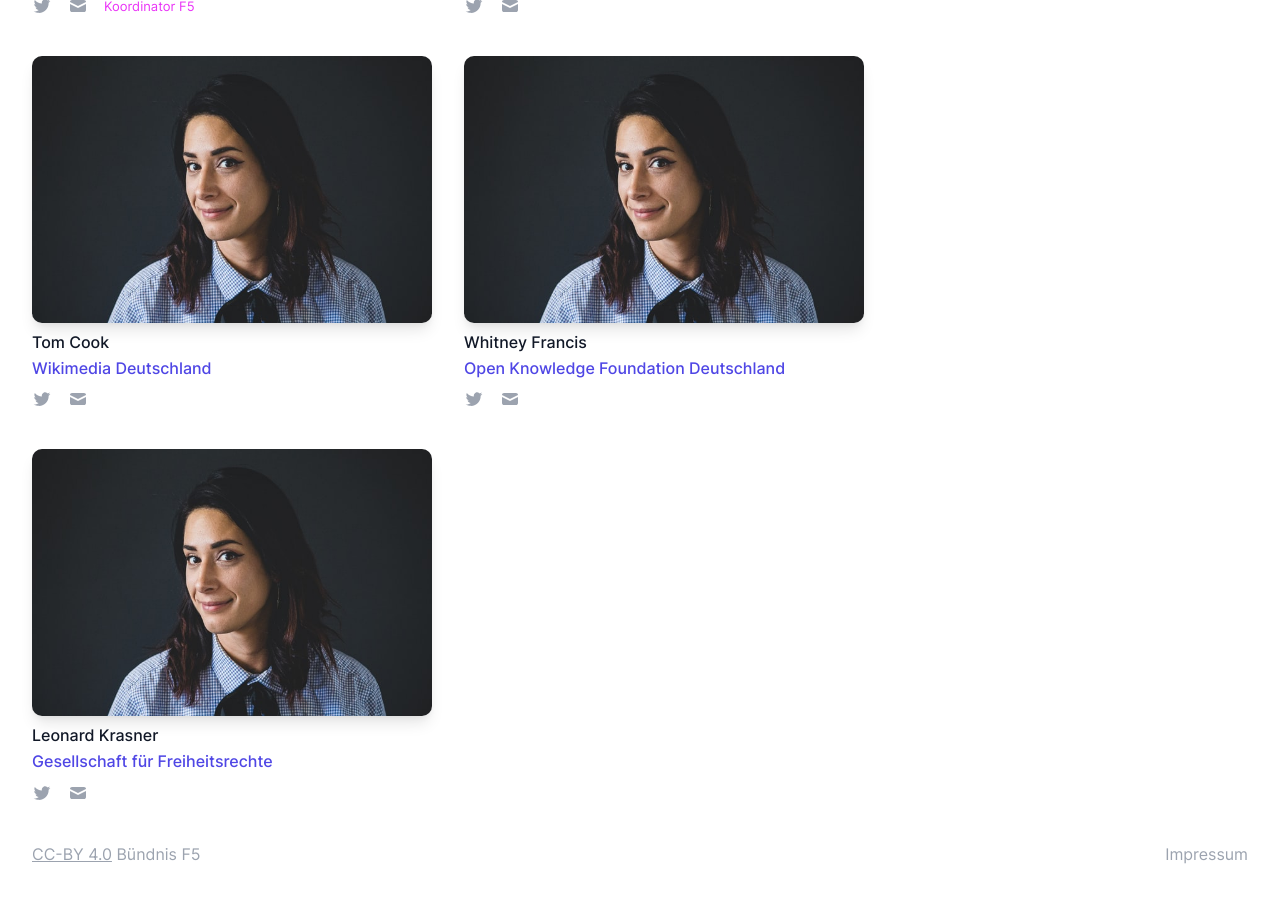
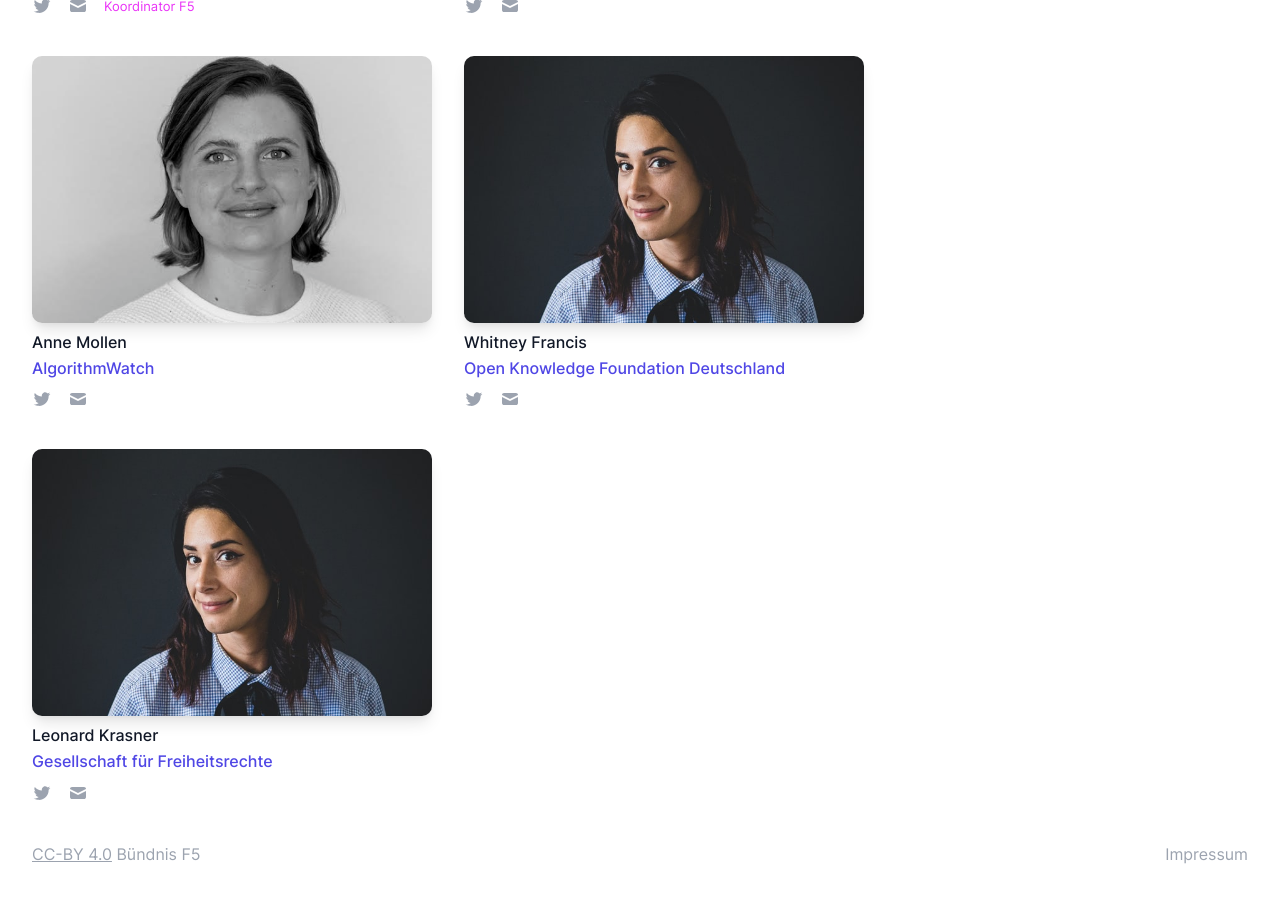
Before and after one commit to okfde/buendnis-f5, a Jekyll site: the page built from kontakt.html, in a window 1280 px wide and 900 px high, scrolled down 703 px. Built offline with Jekyll 4.4.1, drawn with Linux system fonts in a browser that asks for light colours.

Commit message:
Update kontakt.html

```diff
--- a/kontakt.html
+++ b/kontakt.html
@@ -32,13 +32,13 @@ title: Kontakt
                 </div>
             </div>
             <div class="contact">
-                <img class="avatar" src="{{ site.baseurl }}/assets/images/avatars/avatar.jpg" alt="x">
-                <p>Tom Cook</p>
-                <p class="org">Wikimedia Deutschland</p>
+                <img class="avatar" src="{{ site.baseurl }}/assets/images/avatars/anne.png" alt="Anne Mollen">
+                <p>Anne Mollen</p>
+                <p class="org">AlgorithmWatch</p>
                 <div class="socials">
-                    <a href="#" target="_blank" rel="noopener noreferrer"><img
+                    <a href="https://twitter.com/AnMollen" target="_blank" rel="noopener noreferrer"><img
                             src="{{ site.baseurl }}/assets/images/icons/twitter.svg" width="20px"></a>
-                    <a href="#" target="_blank" rel="noopener noreferrer"><img
+                    <a href="mailto:mollen@algorithmwatch.org" target="_blank" rel="noopener noreferrer"><img
                             src="{{ site.baseurl }}/assets/images/icons/email.svg"></a>
                 </div>
             </div>
```
